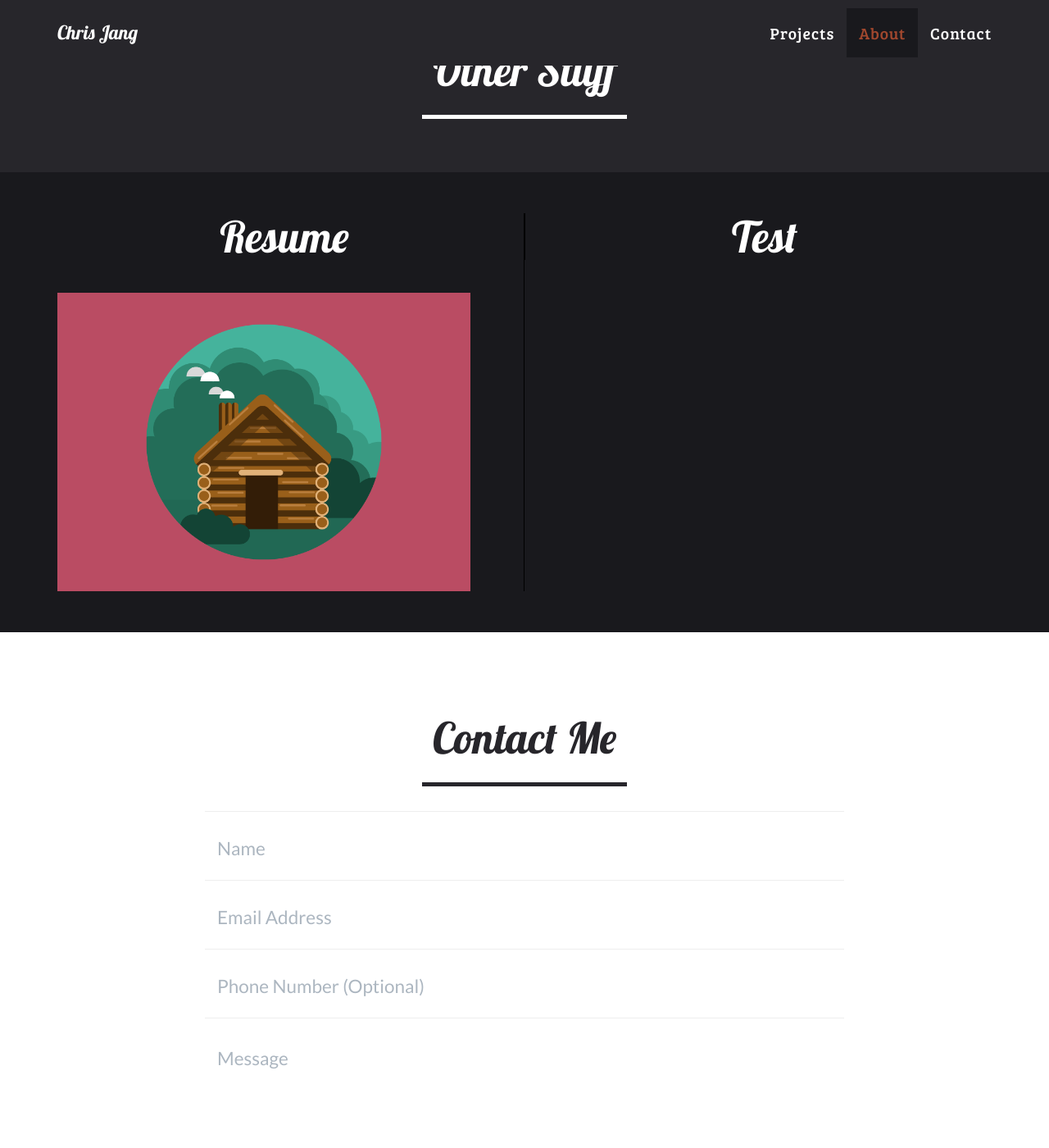
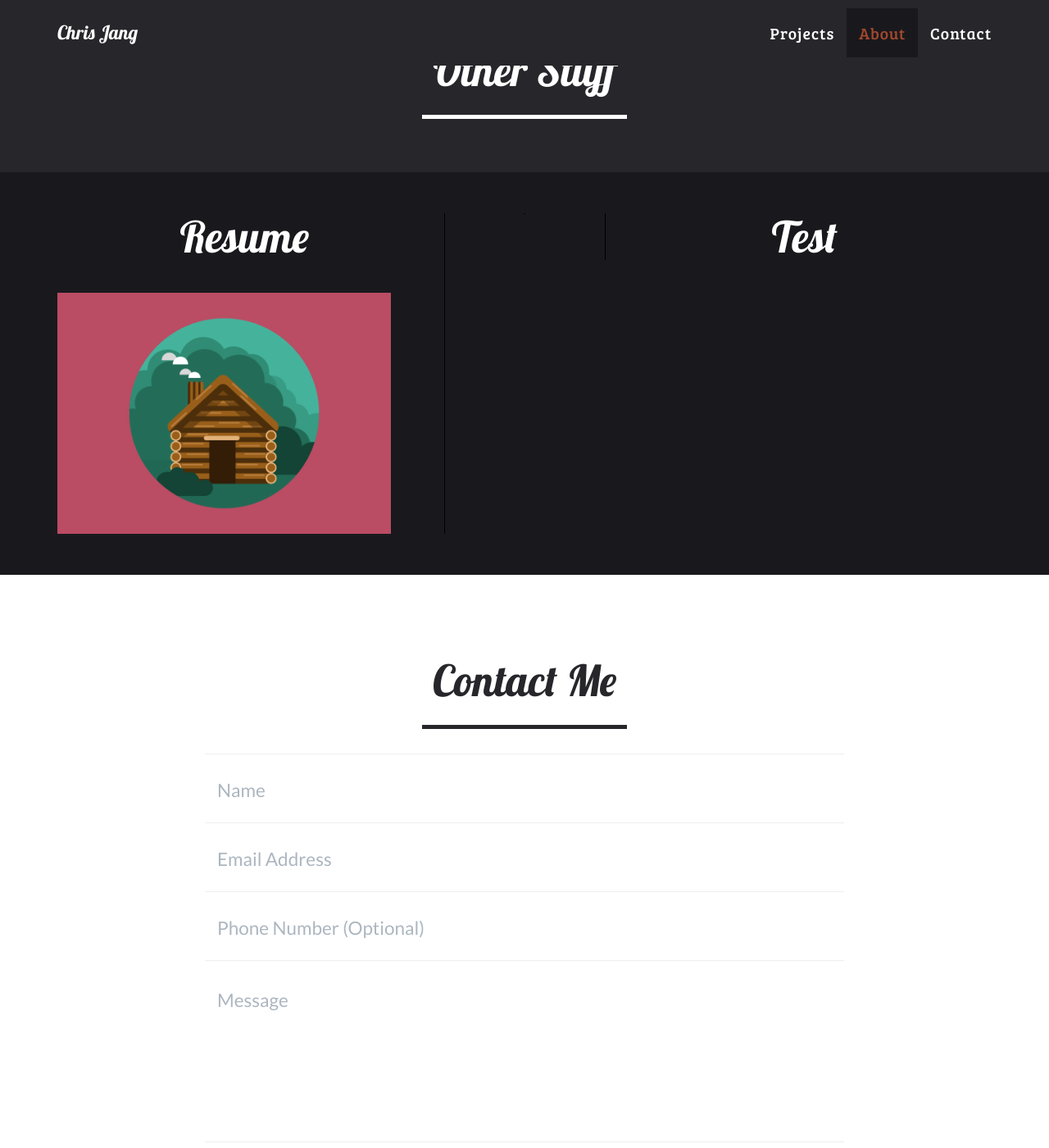
Before and after one commit to cjang5/cjang5.github.io, a Jekyll site: the page built from index.html, in a window 1280 px wide and 1400 px high, scrolled down 2090 px. Shown: the whole window at 82% size. Built offline with Jekyll 4.4.1, drawn with Linux system fonts in a browser that asks for light colours.

Commit message:
Added a few more divs

```diff
--- a/_includes/contact.html
+++ b/_includes/contact.html
@@ -14,7 +14,7 @@
     <section class="Misc" id="misc">
 	<div class="container">
 	    <div class="row">
-		<div class="resumebox col-lg-6 text-center">
+		<div class="resumebox col-xs-6 col-lg-5 text-center">
 		    <div class="resume">
 			<h2>Resume</h2>
 		    </div>
@@ -23,7 +23,15 @@
                     </a>
 		</div>
 
-		<div class="blogbox col-lg-6 text-center">
+		<div class="dividerLeft col-lg-1 text-center">
+
+		</div>
+
+		<div class="dividerRight col-lg-1 text-center">
+
+		</div>
+
+		<div class="blogbox col-xs-6 col-lg-5 text-center">
 		    <div class="blog">
 		    	<h2>Test</h2>
 		    </div>
```
Also changed, not shown: _includes/css/main.css (+8 -0 lines).
